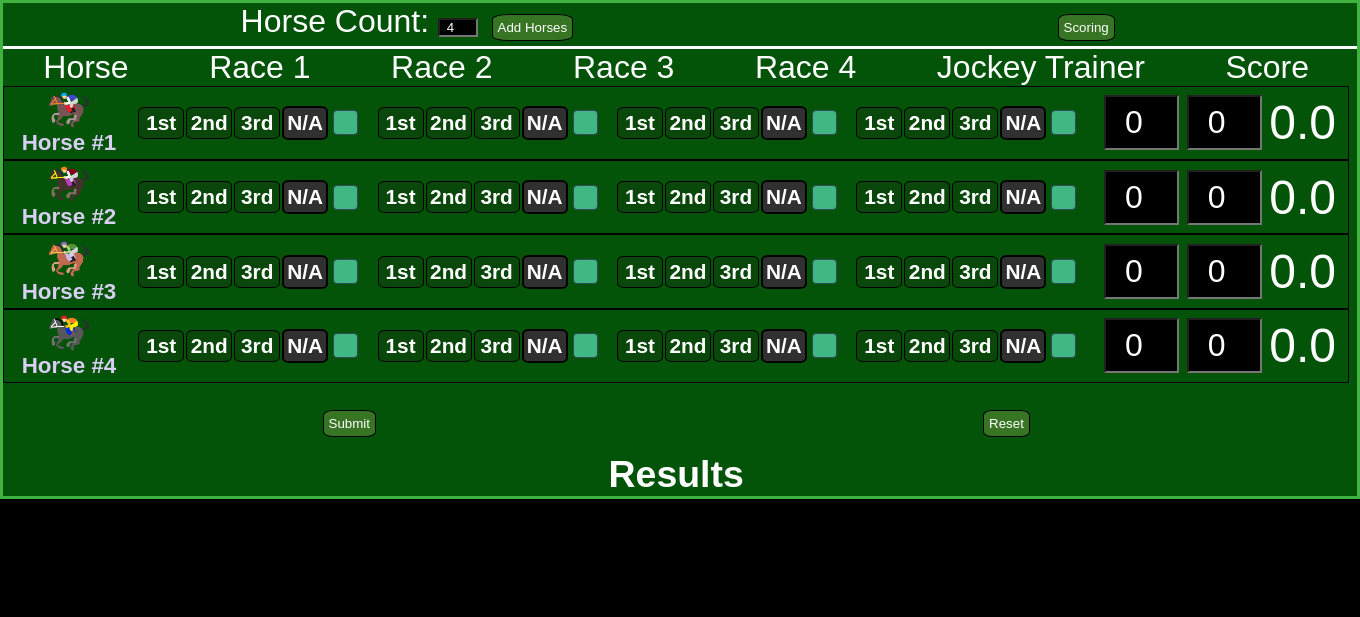
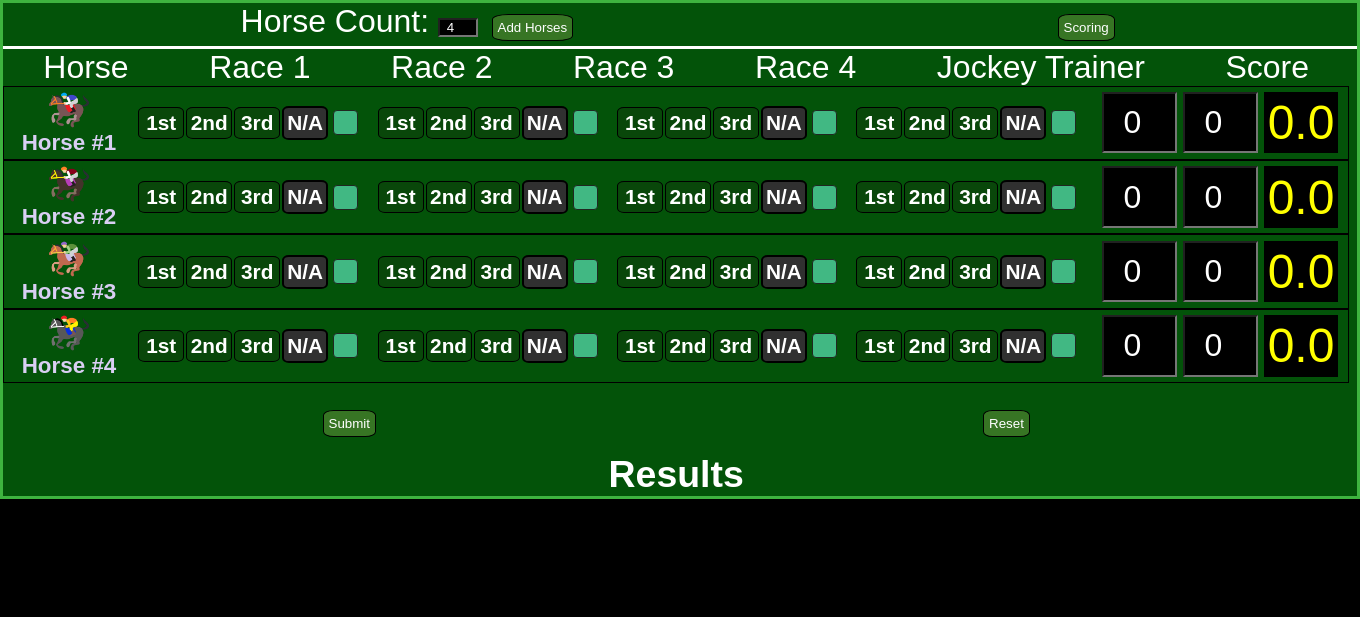
Before and after one commit to Matthew-Simanonis/horse-bets, a Flask app: page / in a window 1360 px wide. Shown: the part 100-717 px from the top of the page. Run offline with Flask 2, Linux system fonts and the light colour scheme.

Commit message:
comments

```diff
--- a/static/styles/style.css
+++ b/static/styles/style.css
@@ -122,6 +122,7 @@ nav ul {
 
 .horse-count input{
     text-align: center;
+
 }
 
 .container {
@@ -276,7 +277,7 @@ nav ul {
     -moz-appearance: none;
     -o-appearance: none;
     appearance: none;
-    border: 1px solid #34495E;
+    border: 1px solid #202720;
     border-radius: 4px;
     outline: none;
     transition-duration: 0.3s;
@@ -313,6 +314,10 @@ nav ul {
 
 .horse-score {
     font-size: 1.5rem;
+    color: yellow;
+    background: black;
+    padding: .2rem;
+    min-width: 54px;
 }
 
 
```
Also changed, not shown: static/home.js (+75 -17 lines), 1 other file.
